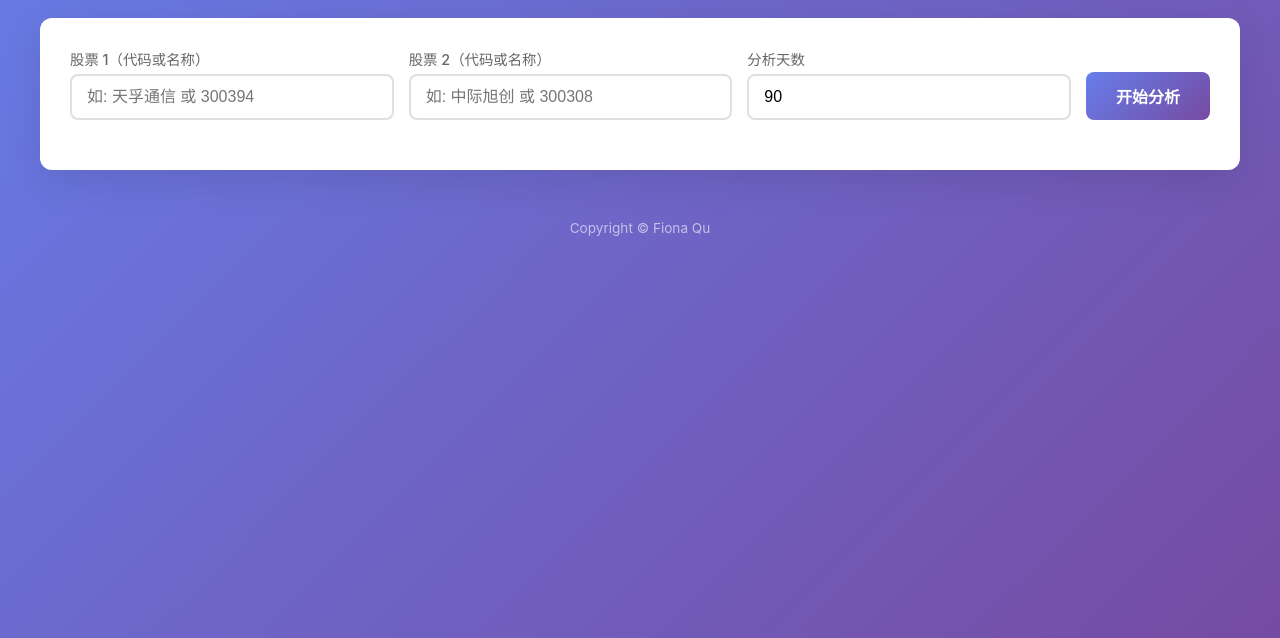
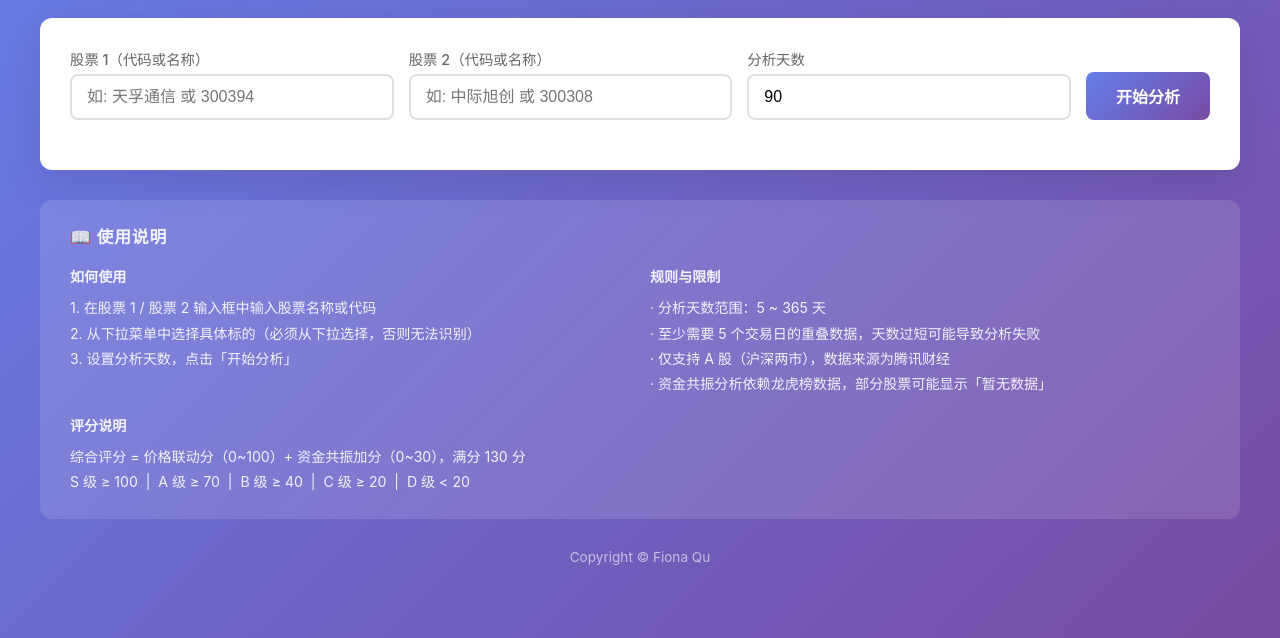
Before and after one commit to qqqfffnnn1-cmd/Stocks_Relation, a Flask app: page / in a window 1280 px wide. Shown: the part 162-800 px from the top of the page. Run offline with Flask 3, Linux system fonts and the light colour scheme.

Commit message:
Add usage guide and rules section below results

```diff
--- a/web/templates/index.html
+++ b/web/templates/index.html
@@ -488,7 +488,32 @@
         </div>
     </div>
 
-    <div style="text-align: center; color: rgba(255,255,255,0.6); padding: 20px 0 10px; font-size: 0.85em;">
+    <!-- 使用说明 -->
+    <div style="max-width: 1200px; margin: 0 auto 30px; background: rgba(255,255,255,0.12); border-radius: 12px; padding: 24px 30px; color: rgba(255,255,255,0.9);">
+        <h3 style="margin-bottom: 16px; font-size: 1.05em; letter-spacing: 0.05em;">📖 使用说明</h3>
+        <div style="display: grid; grid-template-columns: 1fr 1fr; gap: 20px; font-size: 0.88em; line-height: 1.8;">
+            <div>
+                <p style="font-weight: 600; margin-bottom: 6px;">如何使用</p>
+                <p>1. 在股票 1 / 股票 2 输入框中输入股票名称或代码</p>
+                <p>2. 从下拉菜单中选择具体标的（必须从下拉选择，否则无法识别）</p>
+                <p>3. 设置分析天数，点击「开始分析」</p>
+            </div>
+            <div>
+                <p style="font-weight: 600; margin-bottom: 6px;">规则与限制</p>
+                <p>· 分析天数范围：5 ~ 365 天</p>
+                <p>· 至少需要 5 个交易日的重叠数据，天数过短可能导致分析失败</p>
+                <p>· 仅支持 A 股（沪深两市），数据来源为腾讯财经</p>
+                <p>· 资金共振分析依赖龙虎榜数据，部分股票可能显示「暂无数据」</p>
+            </div>
+        </div>
+        <div style="margin-top: 16px; font-size: 0.88em; line-height: 1.8;">
+            <p style="font-weight: 600; margin-bottom: 6px;">评分说明</p>
+            <p>综合评分 = 价格联动分（0~100）+ 资金共振加分（0~30），满分 130 分</p>
+            <p>S 级 ≥ 100 &nbsp;|&nbsp; A 级 ≥ 70 &nbsp;|&nbsp; B 级 ≥ 40 &nbsp;|&nbsp; C 级 ≥ 20 &nbsp;|&nbsp; D 级 &lt; 20</p>
+        </div>
+    </div>
+
+    <div style="text-align: center; color: rgba(255,255,255,0.6); padding: 0 0 20px; font-size: 0.85em;">
         Copyright &copy; Fiona Qu
     </div>
 
```
